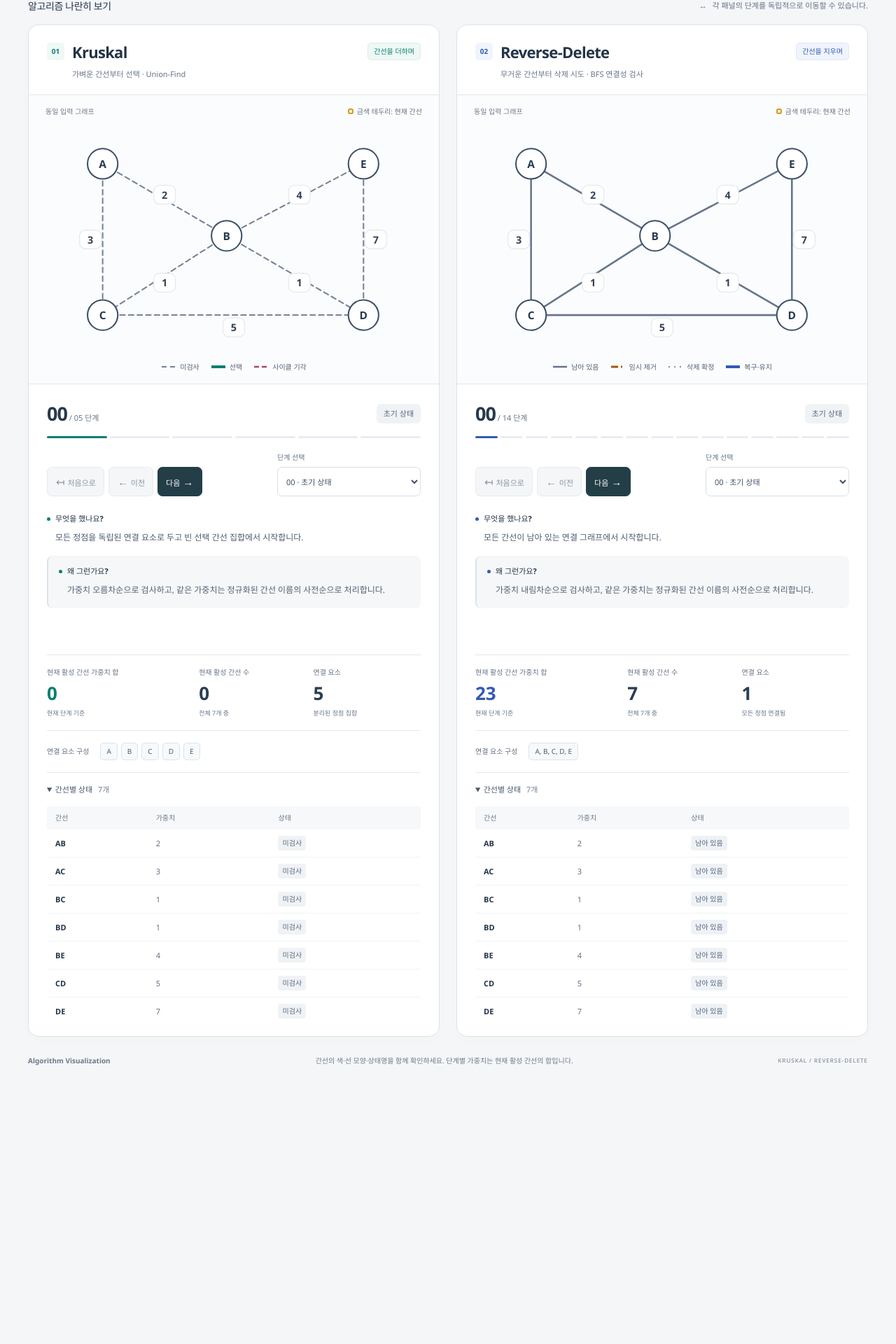
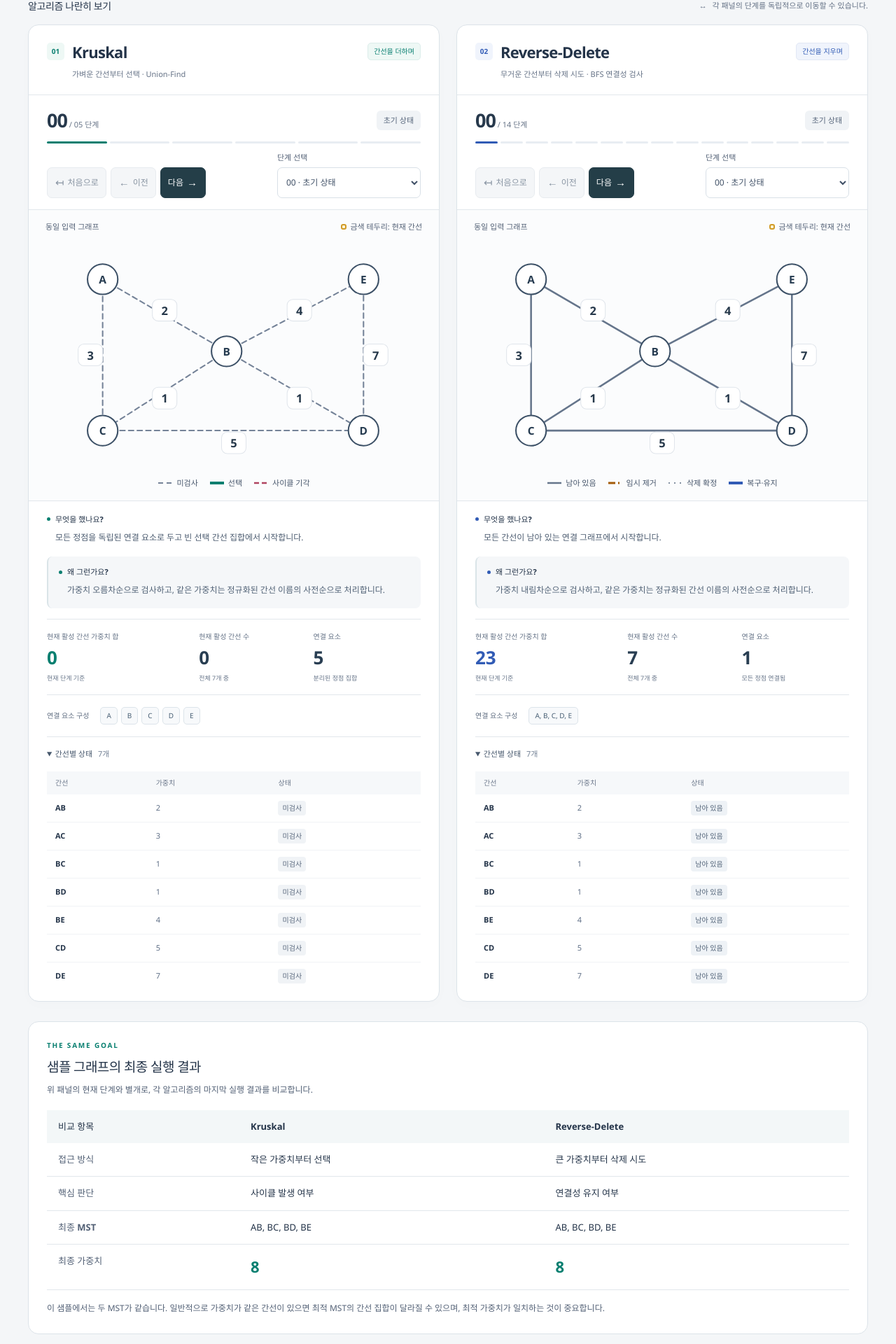
Before and after one commit to ilwoo-maker/Algorithm_Visualization, a React (Vite) app: page / in a window 1280 px wide. Shown: the part 320-2240 px from the top of the page at 70% size. Before the commit the page ends 1874 px from the top, so only its background shows below. Built offline with nearby package versions, Linux system fonts and the light colour scheme.

Commit message:
feat: polish MST controls and clarify final results

```diff
--- a/package.json
+++ b/package.json
@@ -32,6 +32,6 @@
     "vitest": "^5.0.5"
   },
   "engines": {
-    "node": "^22.12.0 || ^24.0.0 || >=26.0.0"
+    "node": "^22.22.2 || ^24.15.0 || >=26.0.0"
   }
 }
--- a/src/App.tsx
+++ b/src/App.tsx
@@ -2,9 +2,34 @@ import { ASSIGNMENT_GRAPH } from './algorithms/fixtures'
 import { kruskal } from './algorithms/kruskal'
 import { reverseDelete } from './algorithms/reverseDelete'
 import { AlgorithmPanel } from './components/AlgorithmPanel'
+import type { MstRun } from './algorithms/types'
 
 // Compute the immutable records once; each panel only selects a snapshot.
 const runs = [kruskal(ASSIGNMENT_GRAPH), reverseDelete(ASSIGNMENT_GRAPH)]
+const completedRuns = runs.flatMap((result) => result.ok ? [result.value] : [])
+
+function FinalComparison({ results }: { results: readonly MstRun[] }) {
+  return (
+    <section className="final-comparison" aria-labelledby="final-comparison-title">
+      <div className="final-comparison-heading">
+        <p className="eyebrow">THE SAME GOAL</p>
+        <h2 id="final-comparison-title">샘플 그래프의 최종 실행 결과</h2>
+        <p>위 패널의 현재 단계와 별개로, 각 알고리즘의 마지막 실행 결과를 비교합니다.</p>
+      </div>
+      <table>
+        <caption className="sr-only">샘플 그래프의 최종 MST와 알고리즘 접근 방식 비교</caption>
+        <thead><tr><th scope="col">비교 항목</th>{results.map((run) => <th scope="col" key={run.algorithm}>{run.algorithm === 'kruskal' ? 'Kruskal' : 'Reverse-Delete'}</th>)}</tr></thead>
+        <tbody>
+          <tr><th scope="row">접근 방식</th>{results.map((run) => <td key={run.algorithm}>{run.algorithm === 'kruskal' ? '작은 가중치부터 선택' : '큰 가중치부터 삭제 시도'}</td>)}</tr>
+          <tr><th scope="row">핵심 판단</th>{results.map((run) => <td key={run.algorithm}>{run.algorithm === 'kruskal' ? '사이클 발생 여부' : '연결성 유지 여부'}</td>)}</tr>
+          <tr><th scope="row">최종 MST</th>{results.map((run) => <td key={run.algorithm}>{run.mst.map((edge) => edge.name).join(', ')}</td>)}</tr>
+          <tr><th scope="row">최종 가중치</th>{results.map((run) => <td className="final-weight" key={run.algorithm}>{run.totalWeight}</td>)}</tr>
+        </tbody>
+      </table>
+      <p className="tie-note">이 샘플에서는 두 MST가 같습니다. 일반적으로 가중치가 같은 간선이 있으면 최적 MST의 간선 집합이 달라질 수 있으며, 최적 가중치가 일치하는 것이 중요합니다.</p>
+    </section>
+  )
+}
 
 function App() {
   return (
@@ -36,6 +61,7 @@ function App() {
             ? <AlgorithmPanel key={result.value.algorithm} run={result.value} />
             : <p role="alert" key={index}>그래프를 준비하지 못했습니다: {result.error.message}</p>)}
         </div>
+        {completedRuns.length === 2 && <FinalComparison results={completedRuns} />}
         <footer className="page-footer"><span>Algorithm Visualization</span><p>간선의 색·선 모양·상태명을 함께 확인하세요. 단계별 가중치는 현재 활성 간선의 합입니다.</p><span>KRUSKAL / REVERSE-DELETE</span></footer>
       </main>
     </>
--- a/src/components/AlgorithmPanel.tsx
+++ b/src/components/AlgorithmPanel.tsx
@@ -24,15 +24,7 @@ export function AlgorithmPanel({ run }: { run: MstRun }) {
         <p>{isKruskal ? '가벼운 간선부터 선택 · Union-Find' : '무거운 간선부터 삭제 시도 · BFS 연결성 검사'}</p>
       </header>
 
-      <div className="graph-area">
-        <div className="graph-toolbar"><span className="graph-caption">동일 입력 그래프</span><span className="current-caption"><i aria-hidden="true" />금색 테두리: 현재 간선</span></div>
-        <GraphView snapshot={snapshot} name={name} />
-        <div className="graph-legend" aria-label="간선 상태 범례">
-          {statuses.map((status) => <span className="legend-item" key={status}><svg width="22" height="10" aria-hidden="true"><line x1="1" y1="5" x2="21" y2="5" stroke={EDGE_STYLES[status].color} strokeWidth={EDGE_STYLES[status].width} strokeDasharray={EDGE_STYLES[status].dash} /></svg>{EDGE_STYLES[status].label}</span>)}
-        </div>
-      </div>
-
-      <div className="panel-content">
+      <div className="panel-playback">
         <div className="step-heading"><p><span className="step-index">{String(index).padStart(2, '0')}</span><span className="step-total"> / {String(lastIndex).padStart(2, '0')} 단계</span></p><span className={`action-badge ${current ? `status-${current.status}` : ''}`}>{current ? `${current.name} · ` : ''}{ACTION_NAMES[snapshot.action]}</span></div>
         <div className="step-progress" aria-hidden="true">{run.snapshots.map((step) => <span key={step.index} className={step.index <= index ? 'filled' : ''} />)}</div>
 
@@ -49,11 +41,26 @@ export function AlgorithmPanel({ run }: { run: MstRun }) {
             })}
           </select></div>
         </div>
+      </div>
 
+      <div className="graph-area">
+        <div className="graph-toolbar"><span className="graph-caption">동일 입력 그래프</span><span className="current-caption"><i aria-hidden="true" />금색 테두리: 현재 간선</span></div>
+        <GraphView snapshot={snapshot} name={name} />
+        <div className="graph-legend" aria-label="간선 상태 범례">
+          {statuses.map((status) => <span className="legend-item" key={status}><svg width="22" height="10" aria-hidden="true"><line x1="1" y1="5" x2="21" y2="5" stroke={EDGE_STYLES[status].color} strokeWidth={EDGE_STYLES[status].width} strokeDasharray={EDGE_STYLES[status].dash} /></svg>{EDGE_STYLES[status].label}</span>)}
+        </div>
+      </div>
+
+      <div className="panel-content">
         <div className="explanation" aria-live="polite" aria-atomic="true">
           <div className="explanation-block"><h4><span className="explanation-dot" />무엇을 했나요?</h4><p>{snapshot.what}</p></div>
           <div className="explanation-block why-block"><h4><span className="explanation-dot" />왜 그런가요?</h4><p>{snapshot.why}</p></div>
           {isFinal && <p className="completion-label"><span aria-hidden="true">✓</span> <span>최종 MST 완성</span></p>}
+          {isKruskal && isFinal && <p className="termination-note" role="note" aria-label="종료 조건 안내">
+            정점 {snapshot.components.flat().length}개를 연결하는 신장 트리에 필요한 간선 {snapshot.activeEdgeIds.length}개를 선택했습니다.
+            {' '}따라서 MST가 완성되어 알고리즘을 종료합니다.
+            {snapshot.edges.some((edge) => edge.status === 'pending') && <>{' '}{snapshot.edges.filter((edge) => edge.status === 'pending').map((edge) => edge.name).join(', ')}는 검사하지 않습니다.</>}
+          </p>}
           {disconnected && <p className="disconnection-note" role="note" aria-label="임시 단절 안내">임시 제거로 연결 요소가 {snapshot.components.length}개로 나뉘었습니다. 아래 가중치는 이 상태의 합이며 최종 MST 가중치가 아닙니다. 다음 단계에서 삭제 또는 복구 판정을 확인하세요.</p>}
         </div>
 
--- a/src/components/GraphView.tsx
+++ b/src/components/GraphView.tsx
@@ -25,7 +25,7 @@ export function GraphView({ snapshot, name }: GraphViewProps) {
           <g key={edge.id} role="group" aria-label={`간선 ${edge.name}, 가중치 ${edge.weight}, ${style.label}`} aria-current={current ? 'true' : undefined}>
             {current && <line className="current-edge-halo" x1={start.x} y1={start.y} x2={end.x} y2={end.y} />}
             <line x1={start.x} y1={start.y} x2={end.x} y2={end.y} stroke={style.color} strokeWidth={style.width} strokeDasharray={style.dash} />
-            <rect className={current ? 'weight-badge is-current' : 'weight-badge'} x={label.x - 15} y={label.y - 13} width="30" height="26" rx="8" />
+            <rect className={current ? 'weight-badge is-current' : 'weight-badge'} x={label.x - 17} y={label.y - 15} width="34" height="30" rx="8" />
             <text className="weight-text" x={label.x} y={label.y} dominantBaseline="central" textAnchor="middle">{edge.weight}</text>
           </g>
         )
--- a/src/index.css
+++ b/src/index.css
@@ -57,40 +57,40 @@ h1 span { color: var(--teal); }
 .panel-header > p { margin: 10px 0 0 36px; font-size: 11px; color: var(--muted); }
 .graph-area { background-color: #fbfcfd; background-image: radial-gradient(#d3dce6 0.65px, transparent 0.65px); background-size: 18px 18px; border-bottom: 1px solid var(--border); }
 .graph-toolbar { display: flex; justify-content: space-between; align-items: center; gap: 12px; padding: 16px 24px 0; }
-.graph-caption { font-size: 10px; font-weight: 600; color: #6d7a8b; }
-.current-caption { font-size: 10px; color: #657286; display: flex; gap: 5px; align-items: center; }
+.graph-caption { font-size: 11px; font-weight: 600; color: #536176; }
+.current-caption { font-size: 11px; color: #536176; display: flex; gap: 5px; align-items: center; }
 .current-caption i { width: 8px; height: 8px; border: 2px solid #d19b27; border-radius: 3px; background: #fff5d6; }
 .graph-svg { width: 100%; height: auto; display: block; max-height: 350px; }
 .graph-svg line { stroke-linecap: round; }
 .current-edge-halo { stroke: #efca6c; stroke-width: 11; opacity: .5; }
 .weight-badge { fill: #fff; stroke: #e0e5eb; stroke-width: 1; }
 .weight-badge.is-current { fill: #fff2c9; stroke: #b77d13; stroke-width: 1.5; }
-.weight-text { font-size: 14px; font-weight: 700; fill: #334358; font-variant-numeric: tabular-nums; }
+.weight-text { font-size: 16px; font-weight: 700; fill: #26384a; font-variant-numeric: tabular-nums; }
 .vertex circle { fill: #fff; stroke: #3d5167; stroke-width: 2; }
 .vertex text { fill: #263b50; font-size: 15px; font-weight: 700; }
 .graph-legend { padding: 0 18px 16px; display: flex; flex-wrap: wrap; justify-content: center; gap: 10px 16px; }
-.legend-item { display: inline-flex; align-items: center; gap: 5px; color: #536176; font-size: 10px; }
-.panel-content { padding: 22px 26px 16px; }
+.legend-item { display: inline-flex; align-items: center; gap: 5px; color: #47566b; font-size: 11px; }
+.panel-playback { padding: 16px 26px; border-bottom: 1px solid var(--border); }
+.panel-content { padding: 18px 26px 16px; }
 .step-heading { display: flex; justify-content: space-between; align-items: center; gap: 10px; }
 .step-heading p { margin: 0; }
 .step-index { font-size: 27px; font-weight: 600; color: #27394c; letter-spacing: -1px; font-variant-numeric: tabular-nums; }
 .step-total { font-size: 11px; color: #687588; }
 .action-badge { background: #f0f3f6; color: #58677c; padding: 6px 10px; border-radius: 6px; font-size: 11px; font-weight: 600; }
-.step-progress { display: flex; gap: 4px; margin: 12px 0 20px; }
+.step-progress { display: flex; gap: 4px; margin: 10px 0 12px; }
 .step-progress span { height: 3px; background: #e8edf2; flex: 1; border-radius: 2px; }
 .step-progress .filled { background: var(--panel-accent); }
-.step-controls { display: flex; gap: 12px; justify-content: space-between; align-items: end; margin-bottom: 24px; }
+.step-controls { display: flex; gap: 12px; justify-content: space-between; align-items: end; }
 .step-buttons { display: flex; gap: 6px; flex-shrink: 0; }
-.step-buttons button { background: white; border: 1px solid #d8e0e7; border-radius: 7px; padding: 0 11px; min-height: 42px; font-size: 11px; font-weight: 600; color: #415167; }
+.step-buttons button { display: inline-flex; justify-content: center; align-items: center; gap: 4px; white-space: nowrap; background: white; border: 1px solid #d8e0e7; border-radius: 7px; padding: 0 10px; min-height: 44px; font-size: 12px; font-weight: 600; color: #415167; }
 .step-buttons button:not(:disabled):hover { background: #f2f6f8; border-color: #9eaebf; }
 .step-buttons button span { font-size: 15px; padding-inline: 1px; }
 .step-buttons .next-button { background: #243e48; color: #fff; border-color: #243e48; }
 .step-buttons .next-button:not(:disabled):hover { background: #126c62; border-color: #126c62; }
 .step-buttons button:disabled { color: #8995a3; background: #f4f6f8; border-color: #e7ebef; }
 .step-select { min-width: 0; flex: 1; max-width: 205px; }
-.step-select label { display: block; font-size: 10px; color: #617086; margin-bottom: 6px; }
-.step-select select { width: 100%; min-height: 42px; border: 1px solid #d8e0e7; border-radius: 7px; background: #fff; color: #415167; font-size: 11px; padding: 0 8px; cursor: pointer; }
-.explanation { min-height: 202px; }
+.step-select label { display: block; font-size: 11px; color: #536176; margin-bottom: 5px; }
+.step-select select { width: 100%; min-height: 44px; border: 1px solid #d8e0e7; border-radius: 7px; background: #fff; color: #415167; font-size: 12px; padding: 0 8px; cursor: pointer; }
 .explanation-block { margin-bottom: 15px; }
 .explanation-block h4 { font-size: 11px; font-weight: 700; margin: 0 0 7px; display: flex; align-items: center; gap: 7px; }
 .explanation-dot { width: 5px; height: 5px; border-radius: 50%; background: var(--panel-accent); }
@@ -98,6 +98,7 @@ h1 span { color: var(--teal); }
 .why-block { padding: 14px 15px; border-radius: 8px; background: #f5f7f9; border-left: 2px solid #dae4e8; }
 .why-block p { color: #516276; }
 .completion-label { font-size: 12px; color: #087363; font-weight: 700; padding: 11px 13px; background: #edf8f3; border-radius: 7px; margin: 0 0 15px; }
+.termination-note { background: #f0f8f4; border: 1px solid #cce5db; color: #295e50; font-size: 12px; line-height: 1.9; padding: 12px 14px; border-radius: 8px; margin: 0 0 16px; word-break: keep-all; overflow-wrap: anywhere; }
 .disconnection-note { background: #fff7e8; border: 1px solid #ebd3a4; color: #85520b; font-size: 11px; line-height: 1.9; padding: 12px 14px; border-radius: 8px; margin: 0 0 16px; word-break: keep-all; }
 .metrics { display: grid; grid-template-columns: 1.35fr 1fr 1fr; gap: 10px; border-block: 1px solid var(--border); padding-block: 17px; }
 .metric { display: flex; flex-direction: column; align-items: flex-start; gap: 4px; }
@@ -127,6 +128,20 @@ h1 span { color: var(--teal); }
 .status-removed { color: #606e81; background: #eef1f4; text-decoration: line-through; text-decoration-color: #8c98a7; }
 .status-kept { color: #2e55a6; background: #edf2fd; }
 .current-row-label { color: #8b6118; font-size: 9px; margin-left: 7px; }
+.final-comparison { margin-top: 28px; padding: 26px; border: 1px solid #dce3e9; border-radius: 15px; background: #fff; }
+.final-comparison-heading .eyebrow { margin-bottom: 9px; }
+.final-comparison h2 { font-size: 19px; font-weight: 700; letter-spacing: -.6px; margin: 0 0 8px; }
+.final-comparison-heading > p:last-child, .tie-note { color: #536176; font-size: 12px; line-height: 1.8; word-break: keep-all; overflow-wrap: anywhere; }
+.final-comparison-heading > p:last-child { margin: 0 0 18px; }
+.final-comparison table { width: 100%; table-layout: fixed; border-collapse: collapse; text-align: left; font-size: 13px; line-height: 1.8; }
+.final-comparison th, .final-comparison td { padding: 12px 16px; overflow-wrap: anywhere; vertical-align: top; }
+.final-comparison th { font-weight: 600; }
+.final-comparison th:first-child { width: 24%; }
+.final-comparison thead { background: #f3f7f8; }
+.final-comparison tbody tr { border-bottom: 1px solid var(--border); }
+.final-comparison tbody th { color: #536176; }
+.final-comparison .final-weight { color: var(--teal); font-size: 22px; font-weight: 700; }
+.tie-note { margin: 15px 0 0; }
 .page-footer { padding: 25px 0 30px; display: flex; align-items: center; justify-content: space-between; gap: 20px; color: #6c798a; font-size: 10px; }
 .page-footer > span:first-child { font-weight: 600; }
 .page-footer > span:last-child { font-size: 8px; letter-spacing: 1px; }
@@ -136,11 +151,11 @@ h1 span { color: var(--teal); }
   .page-width { width: calc(100% - 48px); }
   .panel-header { padding-inline: 20px; }
   .panel-content { padding-inline: 20px; }
+  .panel-playback { padding-inline: 20px; }
   .step-controls { flex-wrap: wrap; }
   .step-select { max-width: none; min-width: 100%; }
   .step-buttons { width: 100%; }
   .step-buttons button { flex: 1; }
-  .explanation { min-height: 225px; }
   .intro { gap: 25px; }
   .page-footer > span:last-child { display: none; }
 }
@@ -159,25 +174,39 @@ h1 span { color: var(--teal); }
   .comparison-grid { grid-template-columns: 1fr; gap: 24px; }
   .comparison-heading { align-items: flex-start; flex-direction: column; gap: 8px; }
   .comparison-heading h2 { font-size: 13px; }
-  .comparison-heading p { font-size: 10px; }
+  .comparison-heading p { font-size: 11px; line-height: 1.7; }
   .panel-header { padding: 22px 20px 18px; }
-  .panel-header > p { margin-left: 0; }
+  .panel-header > p { margin-left: 0; font-size: 12px; line-height: 1.7; }
   .panel-title-row h3 { font-size: 21px; }
   .panel-title-row { gap: 8px; }
   .approach-tag { font-size: 9px; }
   .graph-toolbar { padding-inline: 18px; }
   .graph-legend { gap: 10px 12px; }
-  .weight-text { font-size: 18px; }
-  .vertex text { font-size: 19px; }
-  .explanation { min-height: 0; }
+  .weight-text { font-size: 22px; }
+  .vertex text { font-size: 20px; }
+  .step-controls { gap: 9px; }
+  .step-buttons button { padding-inline: 8px; }
+  .step-total, .action-badge { font-size: 12px; }
+  .legend-item { font-size: 12px; }
+  .explanation-block h4 { font-size: 12px; }
+  .explanation-block p, .disconnection-note, .termination-note { font-size: 13px; }
+  .metric > span { font-size: 11px; line-height: 1.5; min-height: 3em; }
+  .metric small { font-size: 11px; line-height: 1.6; }
+  .components-info h4, .components-info li, .edge-details summary, .edge-details thead, .edge-status, .current-row-label { font-size: 12px; }
+  .edge-details table { font-size: 12px; }
+  .components-info { gap: 10px; flex-wrap: wrap; }
+  .final-comparison { padding: 20px 16px; }
+  .final-comparison h2 { font-size: 18px; }
+  .final-comparison table { font-size: 12px; }
+  .final-comparison th, .final-comparison td { padding: 10px 7px; }
   .page-footer { flex-direction: column; align-items: flex-start; gap: 7px; padding-block: 22px; }
 }
 
 @media (max-width: 360px) {
   .panel-content { padding-inline: 15px; }
   .panel-header { padding-inline: 15px; }
+  .panel-playback { padding-inline: 15px; }
   .approach-tag { margin-left: 33px; }
   .metrics { gap: 6px; }
-  .metric > span { font-size: 9px; }
   .brand { gap: 9px; font-size: 12px; }
 }
```
Also changed, not shown: 3 other files (tests, documents, lock files or other folders).
